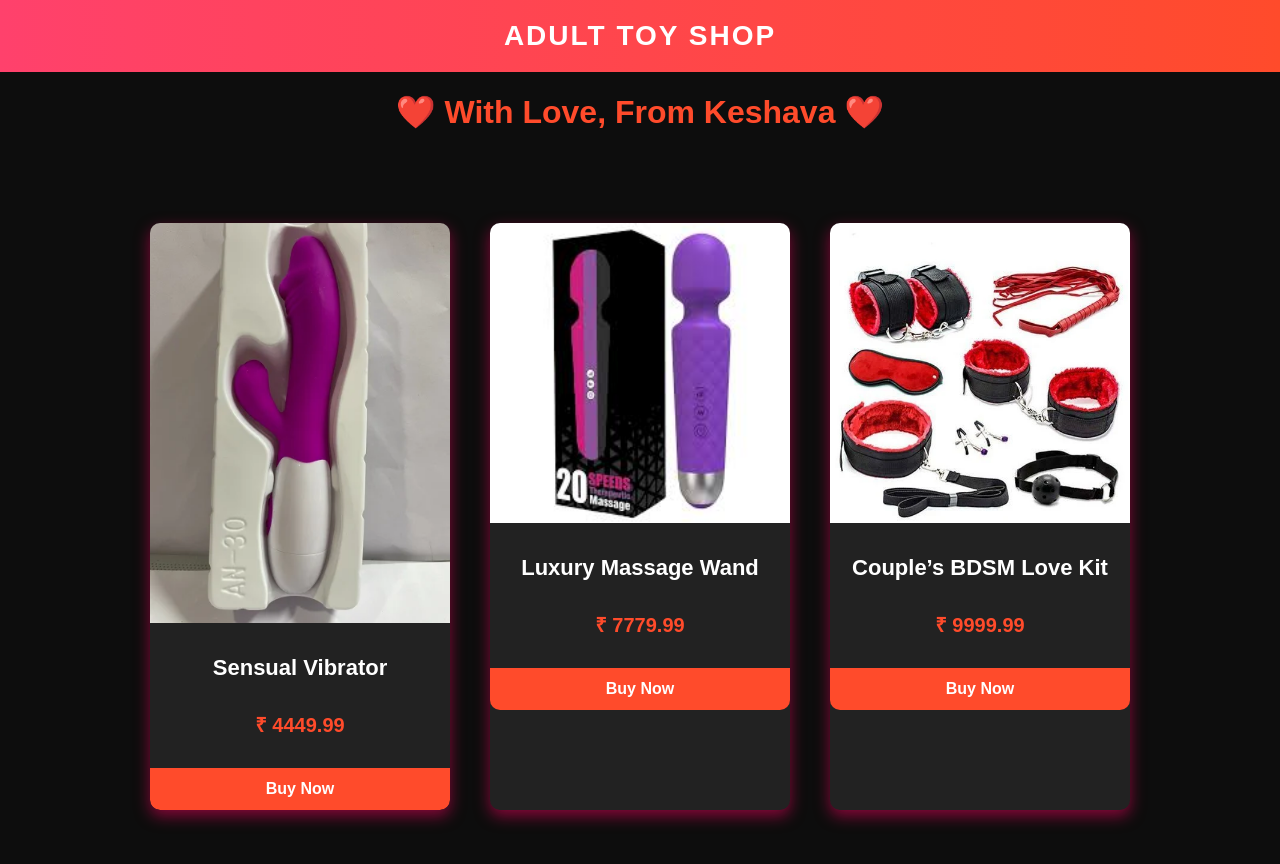
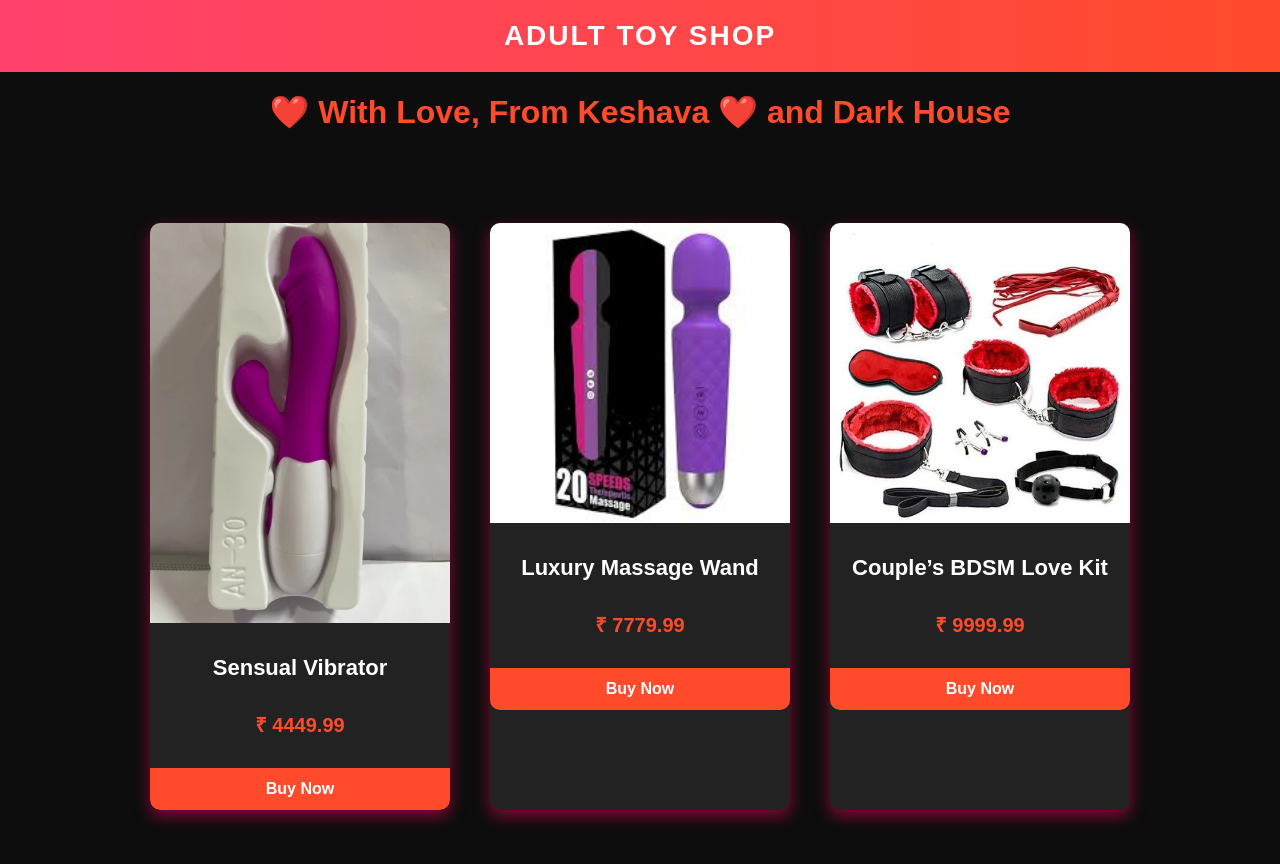
Before and after one commit to baahuopenai/adulttoy, a plain HTML site: page public/index.html in a window 1280 px wide. Drawn offline with Linux system fonts and the light colour scheme; some packages are replaced by stand-ins of ours.

Commit message:
dark house

```diff
--- a/public/index.html
+++ b/public/index.html
@@ -116,7 +116,7 @@
 <body>
     <header> Adult Toy Shop</header>
     <center><h1 style="text-align:center; color:#ff4b2b; font-family:'Poppins', sans-serif;">
-        ❤️ With Love, From Keshava ❤️
+        ❤️ With Love, From Keshava ❤️ and Dark House
     </h1>
     </center>
     <div class="container">
```
